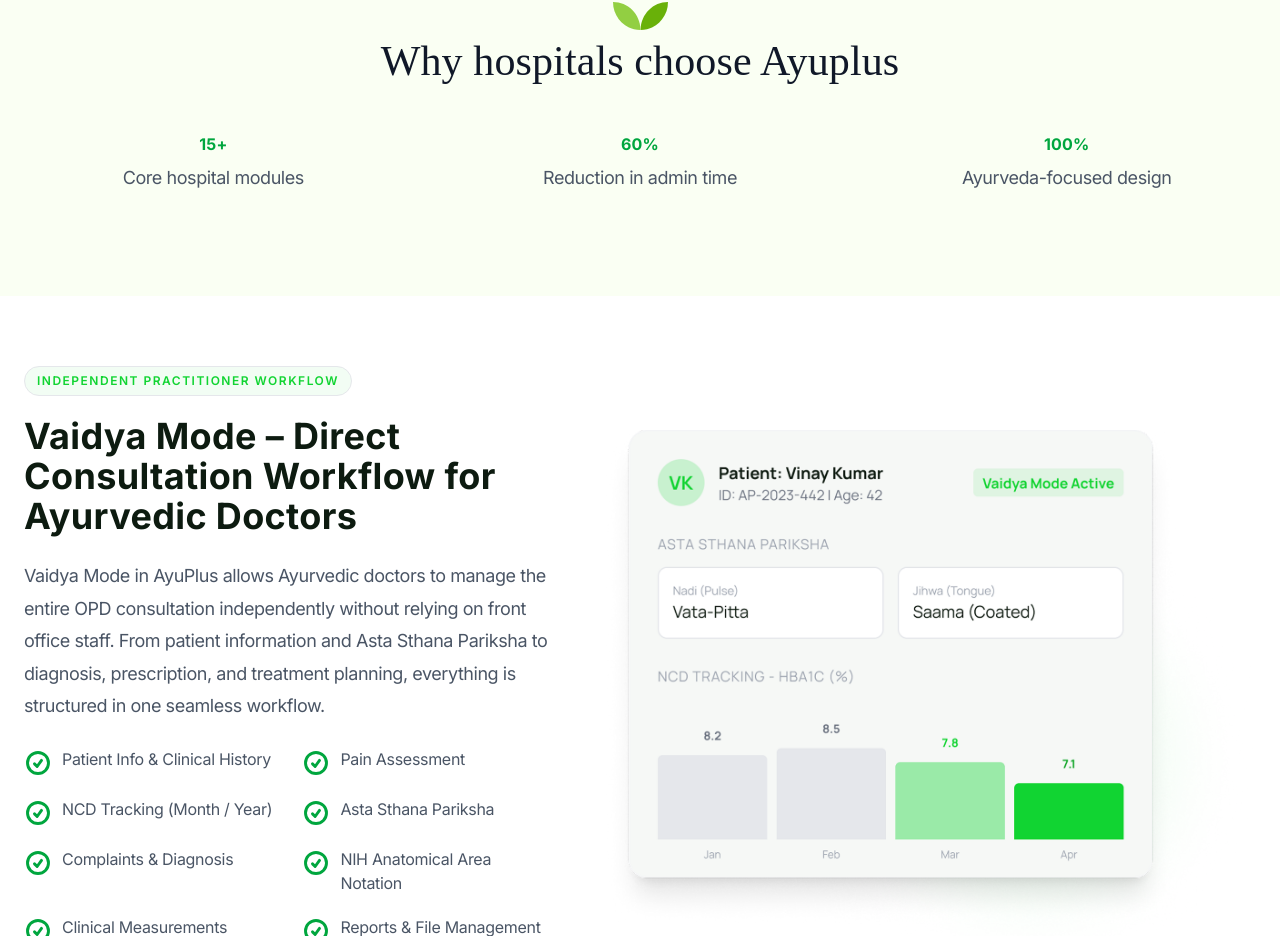
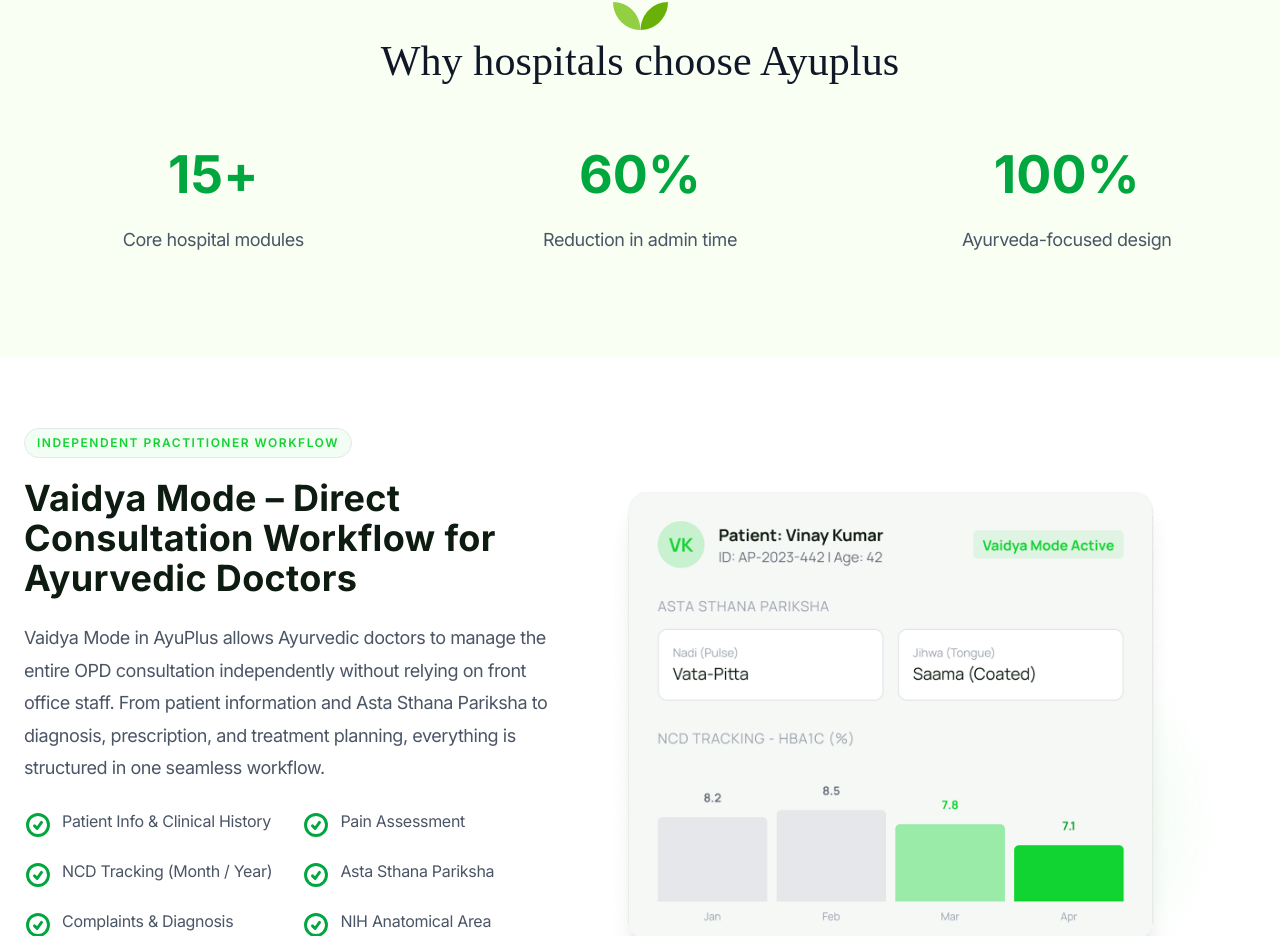
Before and after one commit to sadishchandru/ayuplus_website, a Next.js app: page / in a window 1280 px wide. Shown: the part 2259-3195 px from the top of the page. Built offline with nearby package versions, Linux system fonts and the light colour scheme; a web font is replaced by a local one.

Commit message:
fix: wrap CountUp in span for clamp font-size — style prop not in CountUpProps

```diff
--- a/src/components/Stats.tsx
+++ b/src/components/Stats.tsx
@@ -36,12 +36,13 @@
                     {stats.map((stat, idx) => (
                         <FadeIn key={idx} delay={400 + (idx * 100)}>
                             <div className="flex flex-col items-center group">
-                                <CountUp
-                                    end={stat.value}
-                                    suffix={stat.suffix}
-                                    className="font-['Inter'] font-bold leading-none tracking-[0.12px] text-center text-[#00A63E]"
-                                    style={{ fontSize: "clamp(32px, 6vw, 52px)" } as React.CSSProperties}
-                                />
+                                <span style={{ fontSize: "clamp(32px, 6vw, 52px)", display: "block" }}>
+                                    <CountUp
+                                        end={stat.value}
+                                        suffix={stat.suffix}
+                                        className="font-['Inter'] font-bold leading-none tracking-[0.12px] text-center text-[#00A63E]"
+                                    />
+                                </span>
                                 <span className="font-['Inter'] font-normal text-[16px] md:text-[18px] leading-[28px] tracking-[-0.44px] text-center text-[#4A5565] mt-[12px] mb-[20px] md:mb-[40px]">
                                     {stat.label}
                                 </span>
```
